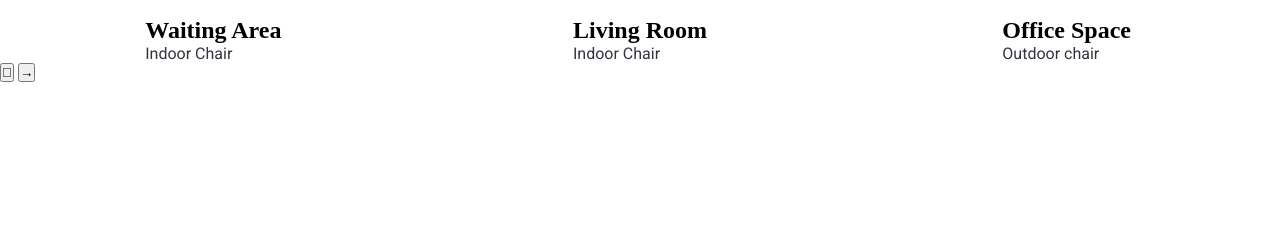
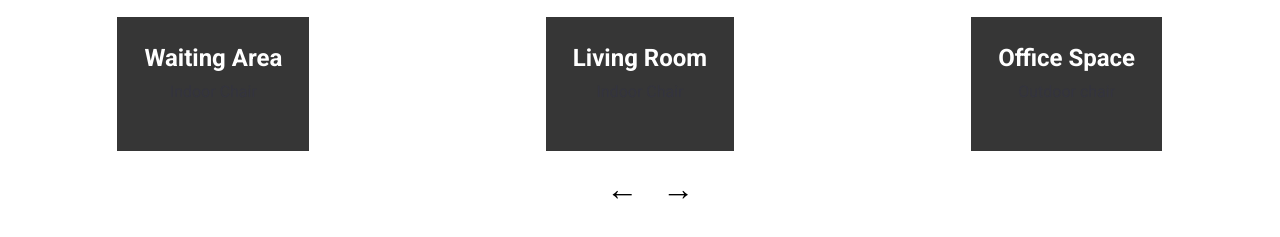
Before and after one commit to CodeWithJoshua18/JustSit, a plain HTML site: page index.html in a window 1280 px wide. Shown: the part 1592-1829 px from the top of the page. After the commit the page ends 1800 px from the top, so only its background shows below. Drawn offline with Linux system fonts and the light colour scheme.

Commit message:
`Update index.html and style.css to change navigation buttons`

```diff
--- a/index.html
+++ b/index.html
@@ -104,9 +104,9 @@
              </div>
           </div>
           <div class="b-container">
-            <button>&#2190;</button>
-            <button>&rarr;</button>
-          </div>
+            <button>&larr;</button> <!-- Left Arrow -->
+            <button>&rarr;</button> <!-- Right Arrow -->
+        </div>
         </section>
 </body>
 </html>
--- a/style.css
+++ b/style.css
@@ -120,9 +120,9 @@ header{
 /* popularity end */
 
 /* product start */
-.products-container{
+/* .products-container{
     height: 100vh;
-}
+} */
 
 .products-heading{
     text-align: center;
@@ -179,3 +179,31 @@ header{
     background-position: center;
     margin-bottom: 20px;
 }
+
+.product-content{
+    background: var(--primary-color);
+    padding: 27px;
+    padding-bottom: 50px;
+    text-align: center;
+    color: white;
+}
+
+.product-name{
+    font-family: var(--secondary-font);
+    margin-bottom: 10px;
+}
+
+.b-container{
+    text-align: center;
+}
+
+.b-container button{
+    border: none;
+    background: transparent;
+    font-size: 2rem;
+    cursor: pointer;
+    margin: 0 auto;
+    margin-left: 20px;
+    margin-top: 20px;
+    font-family: Arial, Helvetica, sans-serif;
+}
```
